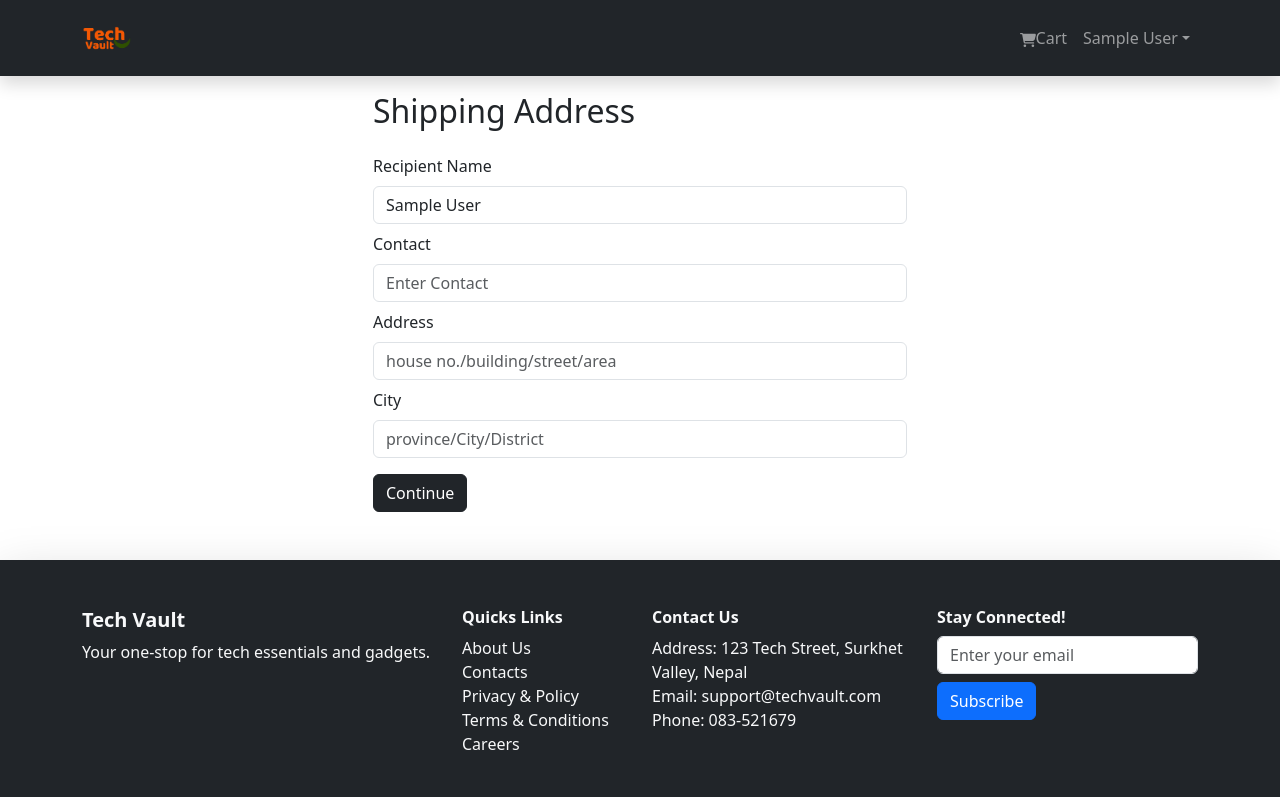
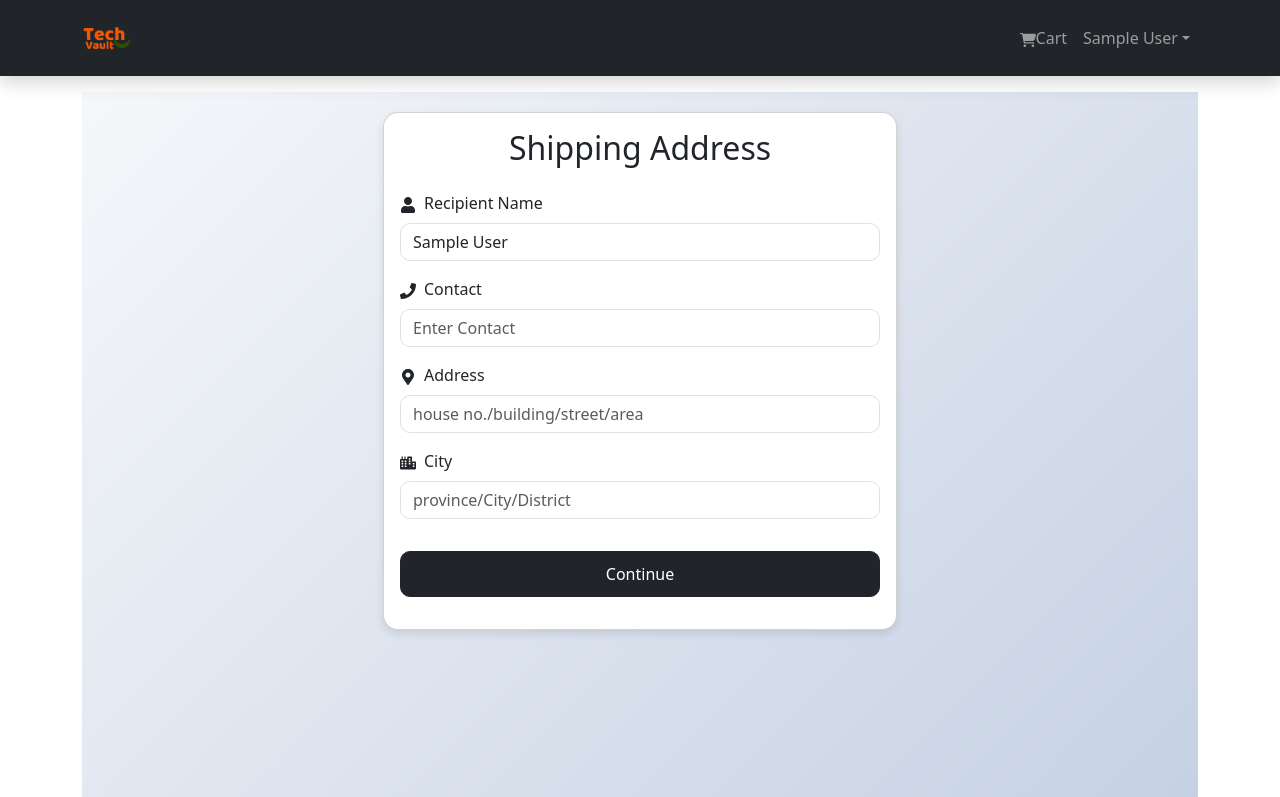
Before and after one commit to sangatrokaya/ecommerce, a React (Vite) app in the folder frontend/: page /shipping in a window 1280 px wide. Shown: the top 797 px of the page. Built offline with nearby package versions, Linux system fonts and the light colour scheme; sample sign-in values are in the browser's storage.

Commit message:
update: shipping page design and store shipping address in the frontend

```diff
--- a/frontend/src/pages/ShippingPage.jsx
+++ b/frontend/src/pages/ShippingPage.jsx
@@ -1,64 +1,110 @@
 import { useState } from "react";
 import FormContainer from "../components/FormContainer";
-import { Form, Button } from "react-bootstrap";
-import { useSelector } from "react-redux";
+import { Form, Button, Card } from "react-bootstrap";
+import { useSelector, useDispatch } from "react-redux";
+import { saveShippingAddress } from "../slices/cartSlice";
+import { FaUser, FaPhone, FaMapMarkerAlt, FaCity } from "react-icons/fa";
 
 const ShippingPage = () => {
   const { userInfo } = useSelector((state) => state.auth);
+  const { shippingAddress } = useSelector((state) => state.cart);
   const [recipient, setRecipient] = useState(userInfo.name);
-  const [address, setAddress] = useState("");
-  const [city, setCity] = useState("");
-  const [phone, setPhone] = useState("");
+  const [address, setAddress] = useState(shippingAddress.address || "");
+  const [city, setCity] = useState(shippingAddress.city || "");
+  const [phone, setPhone] = useState(shippingAddress.phone || "");
+
+  const dispatch = useDispatch();
 
   const submitHandler = (e) => {
     e.preventDefault();
+    dispatch(saveShippingAddress({ recipient, address, city, phone }));
   };
 
   return (
+    <div
+      style={{
+        background: "linear-gradient(135deg, #f5f7fa, #c3cfe2)",
+        minHeight: "100vh",
+        padding: "20px",
+      }}
+    >
       <FormContainer>
-      <h2>Shipping Address</h2>
-      <Form onSubmit={submitHandler} className="my-4">
-        <Form.Group controlId="recipient" className="my-2">
-          <Form.Label>Recipient Name</Form.Label>
+        <Card
+          style={{
+            borderRadius: "15px",
+            boxShadow: "0 4px 8px rgba(0, 0, 0, 0.1)",
+          }}
+        >
+          <Card.Body>
+            <h2 className="text-center mb-4">Shipping Address</h2>
+            <Form onSubmit={submitHandler}>
+              <Form.Group controlId="recipient" className="my-3">
+                <Form.Label>
+                  <FaUser className="me-2" />
+                  Recipient Name
+                </Form.Label>
                 <Form.Control
                   type="text"
                   placeholder="Enter recipient"
                   value={recipient}
                   onChange={(e) => setRecipient(e.target.value)}
+                  style={{ borderRadius: "10px" }}
                 />
               </Form.Group>
-        <Form.Group controlId="recipient" className="my-2">
-          <Form.Label>Contact</Form.Label>
+              <Form.Group controlId="phone" className="my-3">
+                <Form.Label>
+                  <FaPhone className="me-2" />
+                  Contact
+                </Form.Label>
                 <Form.Control
                   type="text"
                   placeholder="Enter Contact"
                   value={phone}
                   onChange={(e) => setPhone(e.target.value)}
+                  style={{ borderRadius: "10px" }}
                 />
               </Form.Group>
-        <Form.Group controlId="address" className="my-2">
-          <Form.Label>Address</Form.Label>
+              <Form.Group controlId="address" className="my-3">
+                <Form.Label>
+                  <FaMapMarkerAlt className="me-2" />
+                  Address
+                </Form.Label>
                 <Form.Control
                   type="text"
                   placeholder="house no./building/street/area"
                   value={address}
                   onChange={(e) => setAddress(e.target.value)}
+                  style={{ borderRadius: "10px" }}
                 />
               </Form.Group>
-        <Form.Group controlId="city" className="my-2">
-          <Form.Label>City</Form.Label>
+              <Form.Group controlId="city" className="my-3">
+                <Form.Label>
+                  <FaCity className="me-2" />
+                  City
+                </Form.Label>
                 <Form.Control
                   type="text"
                   placeholder="province/City/District"
                   value={city}
                   onChange={(e) => setCity(e.target.value)}
+                  style={{ borderRadius: "10px" }}
                 />
               </Form.Group>
-        <Button type="submit" variant="dark" className="my-2">
+              <div className="d-grid gap-2">
+                <Button
+                  type="submit"
+                  variant="dark"
+                  className="my-3"
+                  style={{ borderRadius: "10px", padding: "10px" }}
+                >
                   Continue
                 </Button>
+              </div>
             </Form>
+          </Card.Body>
+        </Card>
       </FormContainer>
+    </div>
   );
 };
 
--- a/frontend/src/slices/cartSlice.js
+++ b/frontend/src/slices/cartSlice.js
@@ -1,10 +1,19 @@
 import { createSlice } from "@reduxjs/toolkit";
+import ShippingPage from "../pages/ShippingPage";
 
-const initialState = {
-  cartItems: localStorage.getItem("cart")
-    ? JSON.parse(localStorage.getItem("cart"))
-    : [],
-};
+// const initialState = {
+//   cartItems: localStorage.getItem("cart")
+//     ? JSON.parse(localStorage.getItem("cart"))
+//     : [],
+// };
+
+const initialState = localStorage.getItem("cart")
+  ? JSON.parse(localStorage.getItem("cart"))
+  : {
+      cartItems: [],
+      shippingAddress: {},
+    };
+
 const cartSlice = createSlice({
   name: "cart",
   initialState,
@@ -24,15 +33,19 @@ const cartSlice = createSlice({
         ]; /* Recommended way */
       // OR
       //   state.cartItems.push(action.payload);
-      localStorage.setItem("cart", JSON.stringify(state.cartItems));
+      localStorage.setItem("cart", JSON.stringify(state));
     },
     removeItem: (state, action) => {
       let itemId = action.payload;
       state.cartItems = state.cartItems.filter((item) => item._id != itemId);
-      localStorage.setItem("cart", JSON.stringify(state.cartItems));
+      localStorage.setItem("cart", JSON.stringify(state));
+    },
+    saveShippingAddress: (state, action) => {
+      state.shippingAddress = action.payload;
+      localStorage.setItem("cart", JSON.stringify(state));
     },
   },
 });
 
-export const { addItem, removeItem } = cartSlice.actions;
+export const { addItem, removeItem, saveShippingAddress } = cartSlice.actions;
 export default cartSlice.reducer;
```
Lines whose indentation alone changed are shown as unchanged.
